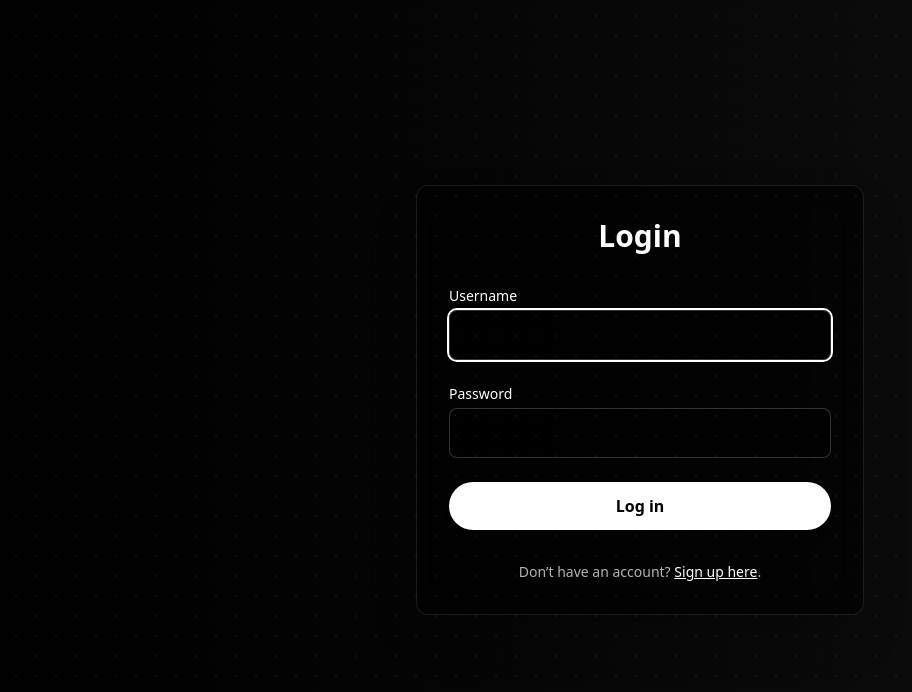
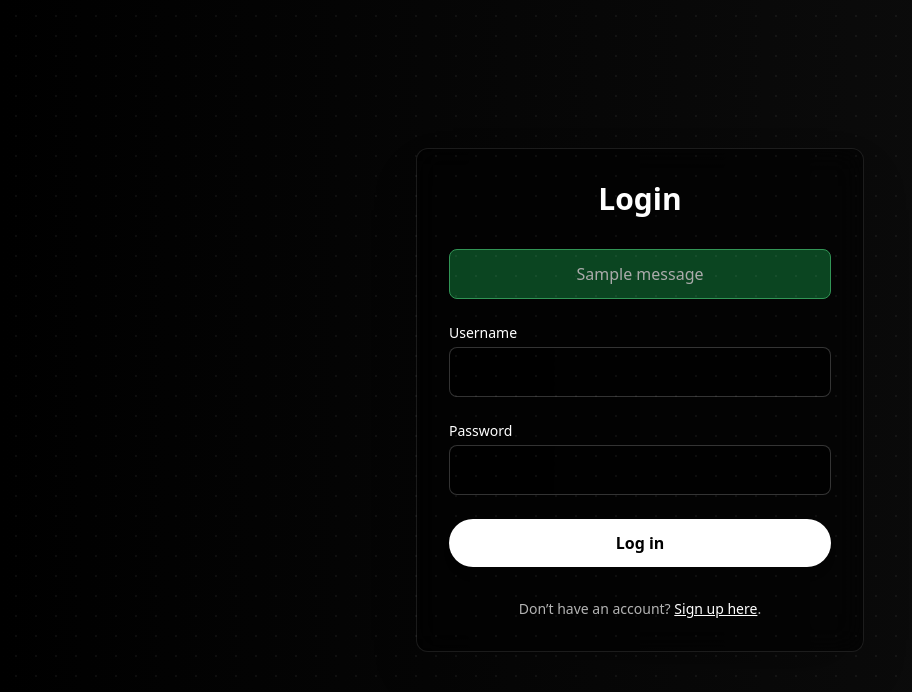
Before and after one commit to GautamSai05/stellarX, a Django app: page /accounts/login/ in a window 1280 px wide. Shown: the top 692 px of the page, without its empty margins (0-912 px from the left). Run offline with Django 3.2, Linux system fonts and the light colour scheme; tables that the repository leaves empty hold one stand-in row (values such as "Sample post"); one stand-in notice (Sample message) is shown; some libraries are stand-ins or nearby versions.

Commit message:
login notify

```diff
--- a/home/templates/registration/login.html
+++ b/home/templates/registration/login.html
@@ -33,12 +33,22 @@
             </div>
         {% endif %}
 
+        {% if messages %}
+            {% for message in messages %}
+                <div class="mb-4 bg-green-700/80 text-white rounded-lg px-4 py-3 text-center border border-green-400 animate-pulse">
+                    {{ message }}
+                </div>
+            {% endfor %}
+        {% endif %}
+
         <form method="post" class="space-y-6">
             {% csrf_token %}
 
             <div>
                 <label class="block text-sm font-medium text-white mb-1">Username</label>
-                {{ form.username|add_class:"w-full px-4 py-3 rounded-lg bg-black/60 text-white border border-white/20 placeholder-white/50 focus:outline-none focus:ring-2 focus:ring-white transition duration-300" }}
+                <input type="text" name="username"
+                    class="w-full px-4 py-3 rounded-lg bg-black/60 text-white border border-white/20 placeholder-white/50 focus:outline-none focus:ring-2 focus:ring-white transition duration-300"
+                    value="{{ request.GET.username|default:'' }}">
             </div>
 
             <div>
```
